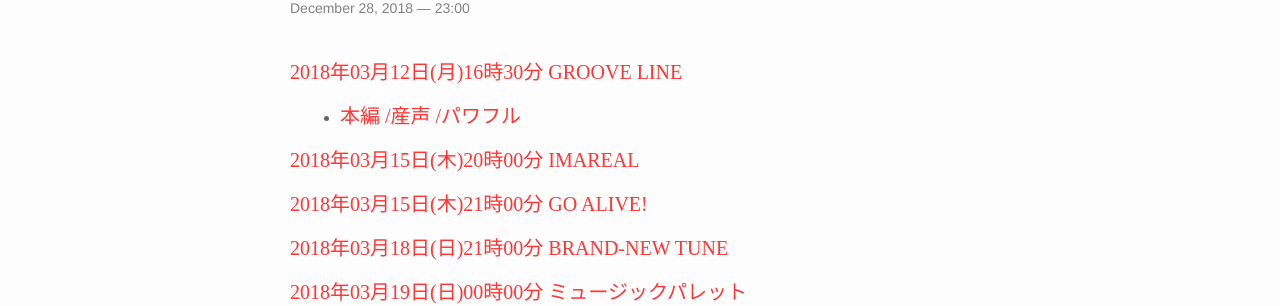
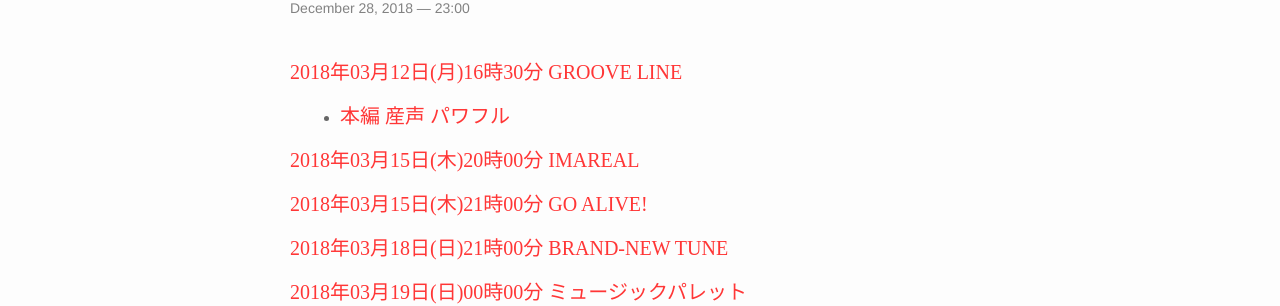
Before and after one commit to huidaoweilai2019/huidaoweilai2019.github.io, a Jekyll site: the page built from _posts/2018-12-28-update.markdown, in a window 1280 px wide and 900 px high. Shown: the part 146-452 px from the top of the window. Built offline with Jekyll 4.4.1, drawn with Linux system fonts in a browser that asks for light colours; nearby versions of some CDN libraries.

Commit message:
Update 2018-12-28-update.markdown

```diff
--- a/_posts/2018-12-28-update.markdown
+++ b/_posts/2018-12-28-update.markdown
@@ -9,7 +9,7 @@
 
 <ul></ul>
 
-* ####  [<font face="Microsoft YaHei UI">本編</font>](https://my.pcloud.com/publink/show?code=XZJBKC7ZMWs8eBAsjhHfd0e18SGSOLn1Ushy)[<font face="Microsoft YaHei UI">   /産声</font>](https://my.pcloud.com/publink/show?code=XZcfKC7ZidBOTmEFbJJFGFvsWsbiamaOAVMV)[<font face="Microsoft YaHei UI">   /パワフル</font>](https://my.pcloud.com/publink/show?code=XZUfKC7ZxqYbpBqS87zVP9RDYCGTuBl3E3Tk)
+* ####  [<font face="Microsoft YaHei UI">本編</font>](https://my.pcloud.com/publink/show?code=XZJBKC7ZMWs8eBAsjhHfd0e18SGSOLn1Ushy)[<font face="Microsoft YaHei UI">    産声</font>](https://my.pcloud.com/publink/show?code=XZcfKC7ZidBOTmEFbJJFGFvsWsbiamaOAVMV)[<font face="Microsoft YaHei UI">    パワフル</font>](https://my.pcloud.com/publink/show?code=XZUfKC7ZxqYbpBqS87zVP9RDYCGTuBl3E3Tk)
 
 <ul></ul>
 
```
